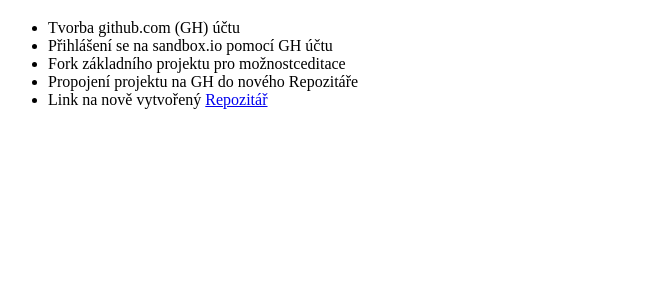
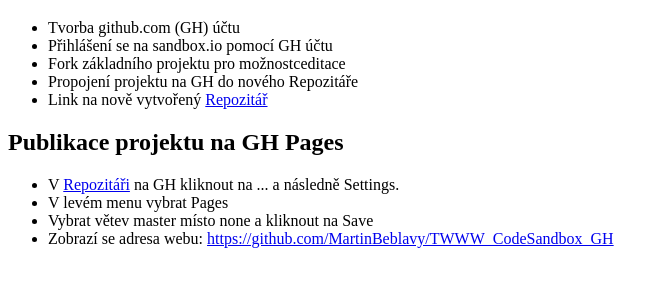
Before and after one commit to MartinBeblavy/TWWW_CodeSandbox_GH, a website: page index.html in a window 1280 px wide. Shown: the part 61-348 px from the top of the page, without its empty margins (0-669 px from the left). Drawn offline with Linux system fonts and the light colour scheme.

Commit message:
Přidány info o publikaci na GH Pages

```diff
--- a/index.html
+++ b/index.html
@@ -20,5 +20,24 @@
         >
       </li>
     </ul>
+
+    <h2>Publikace projektu na GH Pages</h2>
+    <ul>
+      <li>
+        V
+        <a href="http://https://github.com/MartinBeblavy/TWWW_CodeSandbox_GH"
+          >Repozitáři</a
+        >
+        na GH kliknout na ... a následně Settings.
+      </li>
+      <li>V levém menu vybrat Pages</li>
+      <li>Vybrat větev master místo none a kliknout na Save</li>
+      <li>
+        Zobrazí se adresa webu:
+        <a href="https://github.com/MartinBeblavy/TWWW_CodeSandbox_GH"
+          >https://github.com/MartinBeblavy/TWWW_CodeSandbox_GH</a
+        >
+      </li>
+    </ul>
   </body>
 </html>
```
